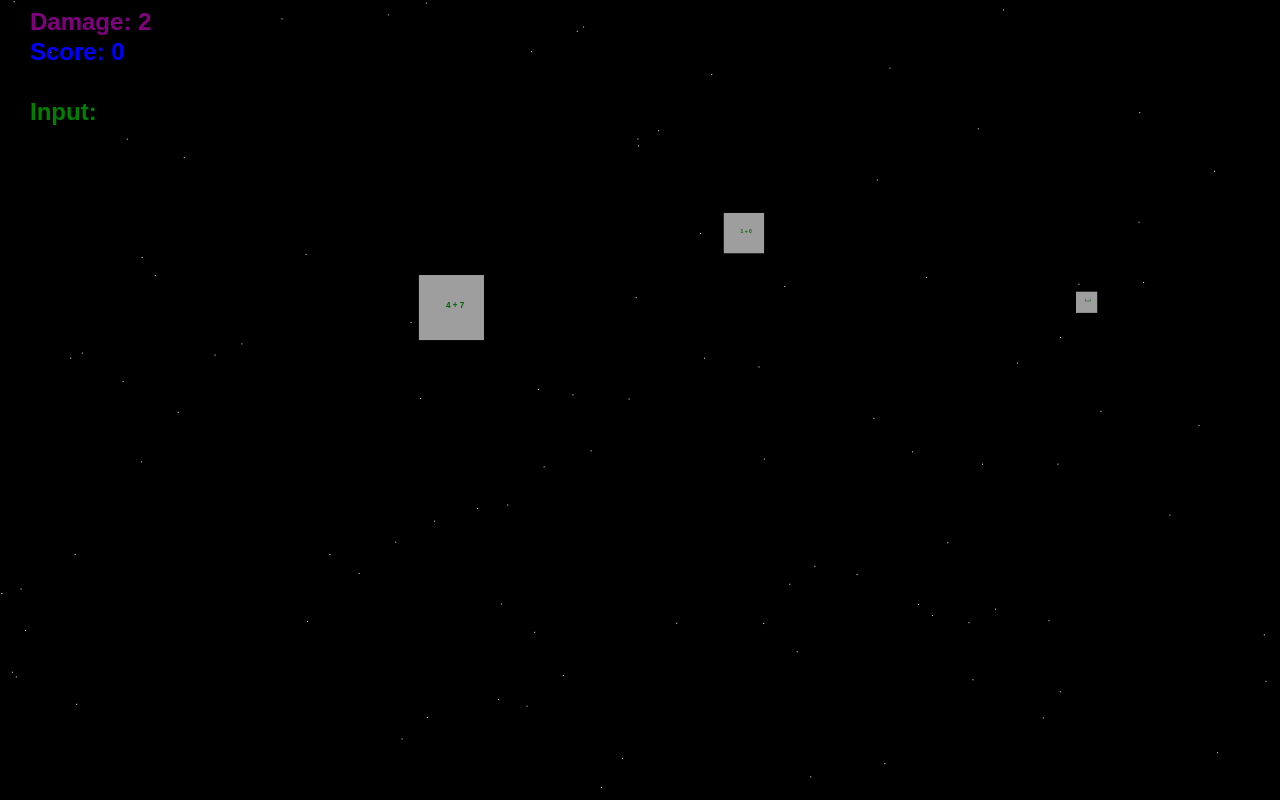
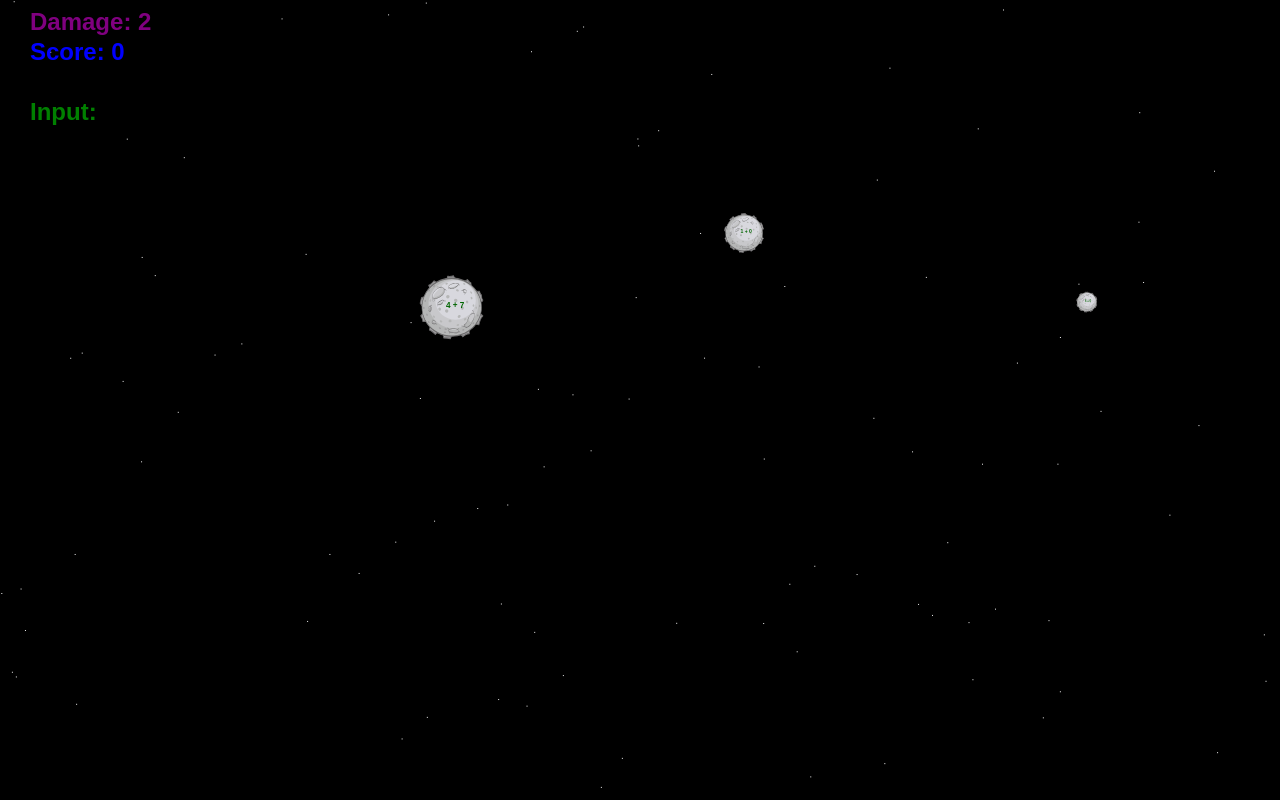
Before and after one commit to allanino/math-wars, a plain HTML site: page index.html in a window 1280 px wide. Drawn offline with Linux system fonts and the light colour scheme.

Commit message:
Load image locally

```diff
--- a/index.html
+++ b/index.html
@@ -97,7 +97,7 @@
       var imageAsteroid = new Image();
 
       // I have to figure out copyright of images. At least I'm showing the original sources. None are mine.
-      imageAsteroid.src = 'http://www.aqueduct-santa-dash.co.uk/img/items/asteroid.svg'
+      imageAsteroid.src = 'asteroid.svg'
 
       var FPS = 30;
       setInterval(function() {
```
